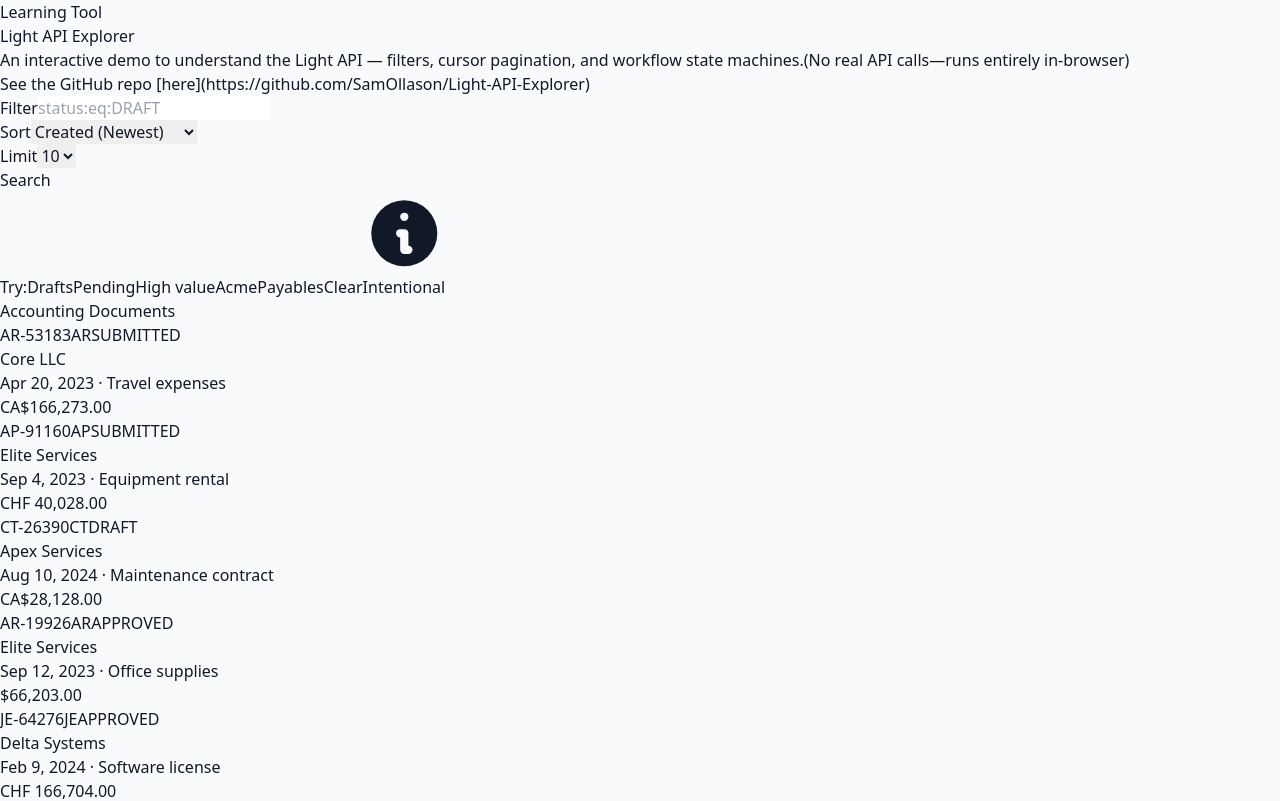
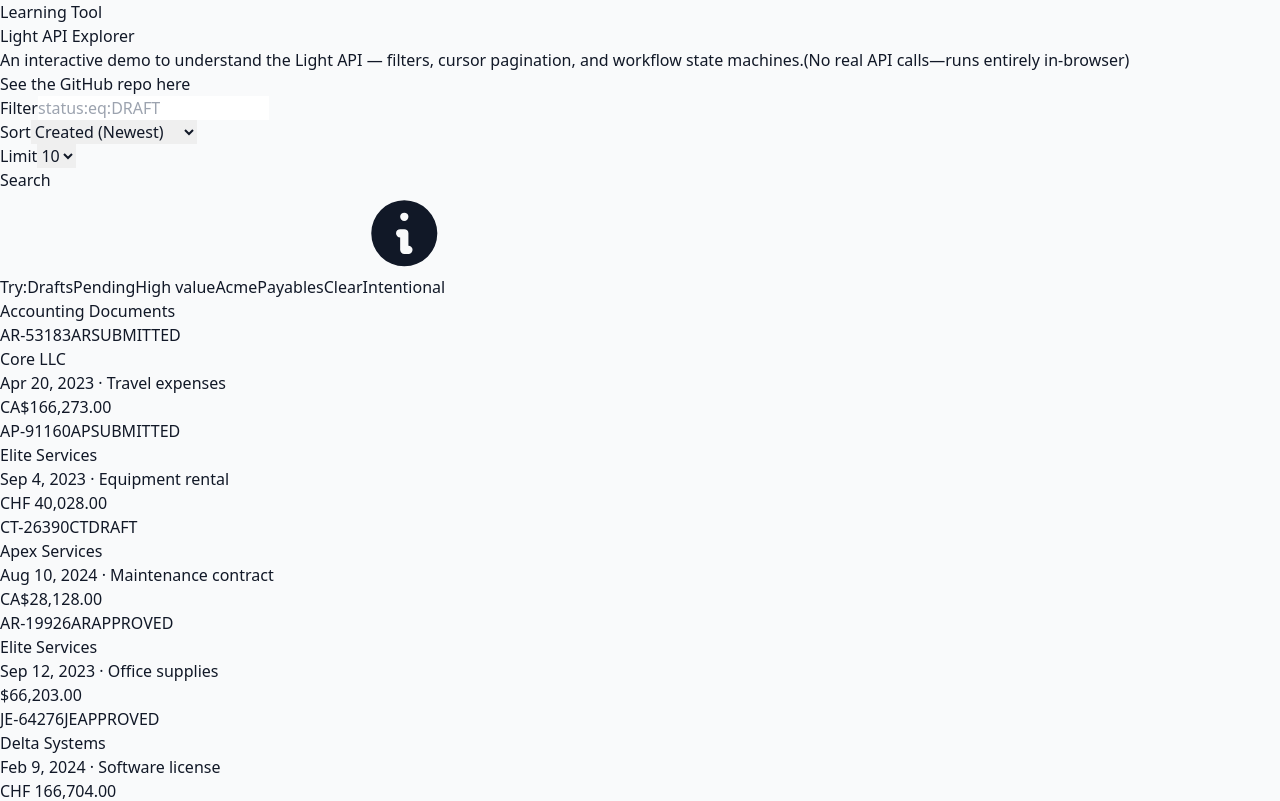
Before and after one commit to SamOllason/Light-API-Explorer, a Next.js app in the folder apps/demo/: page /Light-API-Explorer/ in a window 1280 px wide. Shown: the top 801 px of the page. Built offline with nearby package versions, Linux system fonts and the light colour scheme.

Commit message:
chore: update and push latest changes

```diff
--- a/apps/demo/app/page.tsx
+++ b/apps/demo/app/page.tsx
@@ -355,7 +355,10 @@ export default function HomePage() {
             <span className="hidden sm:inline text-gray-400 ml-1">(No real API calls—runs entirely in-browser)</span>
           </p>
           <p className="text-sm sm:text-base text-gray-600 mt-1">
-            See the GitHub repo [here](https://github.com/SamOllason/Light-API-Explorer)
+            See the GitHub repo{' '}
+            <a href="https://github.com/SamOllason/Light-API-Explorer" target="_blank" rel="noopener noreferrer" className="text-primary-600 hover:text-primary-700 underline underline-offset-2">
+              here
+            </a>
           </p>
         </header>
 
```
